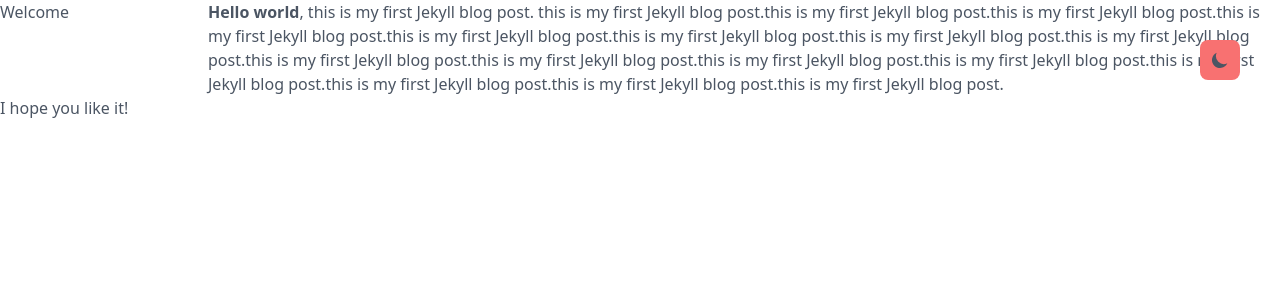
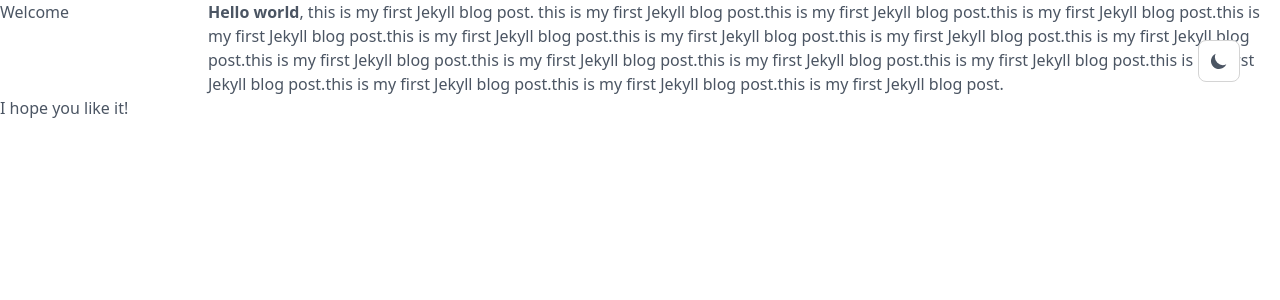
Before and after one commit to TimonGisler/personal-portfolio-jekyll, a Jekyll site: the page built from _posts/2022-08-06-Portfolios-(this website).md, in a window 1280 px wide. Shown: the top 300 px of the page. Built offline with Jekyll 4.4.1, drawn with Linux system fonts in a browser that asks for light colours; our own code applies the rules of GitHub Pages for plain Markdown files.

Commit message:
made toggle theme button better looking

```diff
--- a/_layouts/default.html
+++ b/_layouts/default.html
@@ -10,7 +10,7 @@
 
 <body class="grid md:grid-cols-[13rem_1fr]">
 
-  <button onclick="handleThemeToggle()" id="theme-toggle" type="button" class="text-gray-500 dark:text-neutral-400 bg-red-400 rounded-lg text-sm p-2.5 absolute right-5 top-5 md:right-10 md:top-10 z-50">
+  <button onclick="handleThemeToggle()" id="theme-toggle" type="button" class="dark:bg-neutral-900 dark:border-none border border-neutral-300 bg-white text-gray-500 dark:text-neutral-400 rounded-lg text-sm p-2.5 absolute right-5 top-5 md:right-10 md:top-10 z-50">
     <svg id="theme-toggle-dark-icon" class="hidden w-5 h-5" fill="currentColor" viewBox="0 0 20 20" xmlns="http://www.w3.org/2000/svg"><path d="M17.293 13.293A8 8 0 016.707 2.707a8.001 8.001 0 1010.586 10.586z"></path></svg>
     <svg id="theme-toggle-light-icon" class="hidden w-5 h-5" fill="currentColor" viewBox="0 0 20 20" xmlns="http://www.w3.org/2000/svg"><path d="M10 2a1 1 0 011 1v1a1 1 0 11-2 0V3a1 1 0 011-1zm4 8a4 4 0 11-8 0 4 4 0 018 0zm-.464 4.95l.707.707a1 1 0 001.414-1.414l-.707-.707a1 1 0 00-1.414 1.414zm2.12-10.607a1 1 0 010 1.414l-.706.707a1 1 0 11-1.414-1.414l.707-.707a1 1 0 011.414 0zM17 11a1 1 0 100-2h-1a1 1 0 100 2h1zm-7 4a1 1 0 011 1v1a1 1 0 11-2 0v-1a1 1 0 011-1zM5.05 6.464A1 1 0 106.465 5.05l-.708-.707a1 1 0 00-1.414 1.414l.707.707zm1.414 8.486l-.707.707a1 1 0 01-1.414-1.414l.707-.707a1 1 0 011.414 1.414zM4 11a1 1 0 100-2H3a1 1 0 000 2h1z" fill-rule="evenodd" clip-rule="evenodd"></path></svg>
   </button>
--- a/assets/css/styles.css
+++ b/assets/css/styles.css
@@ -831,6 +831,10 @@ video {
   border-top-right-radius: 1rem;
 }
 
+.border {
+  border-width: 1px;
+}
+
 .border-b-2 {
   border-bottom-width: 2px;
 }
@@ -847,6 +851,16 @@ video {
 .border-blue-800 {
   --tw-border-opacity: 1;
   border-color: rgb(30 64 175 / var(--tw-border-opacity));
+}
+
+.border-black {
+  --tw-border-opacity: 1;
+  border-color: rgb(0 0 0 / var(--tw-border-opacity));
+}
+
+.border-neutral-300 {
+  --tw-border-opacity: 1;
+  border-color: rgb(212 212 212 / var(--tw-border-opacity));
 }
 
 .bg-gray-100 {
@@ -1160,6 +1174,10 @@ video {
   --tw-ring-color: rgb(229 231 235 / var(--tw-ring-opacity));
 }
 
+.dark .dark\:border-none {
+  border-style: none;
+}
+
 .dark .dark\:bg-neutral-800 {
   --tw-bg-opacity: 1;
   background-color: rgb(38 38 38 / var(--tw-bg-opacity));
```
